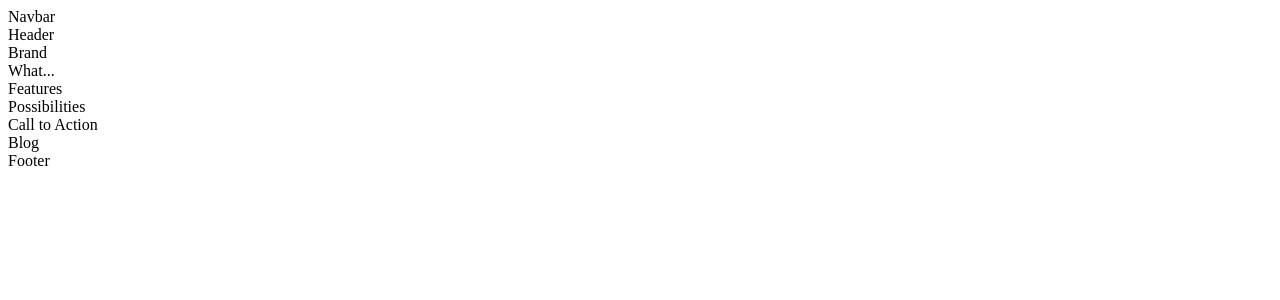
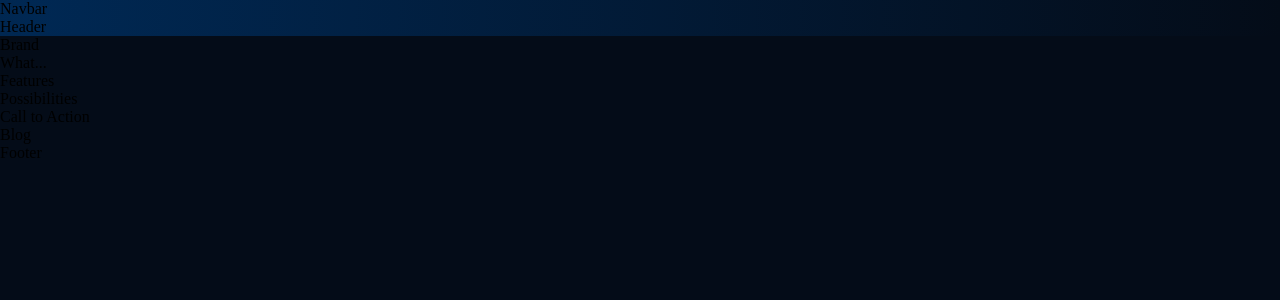
Before and after one commit to blondfro/react-responsive-ui, a React (Create React App) app: page / in a window 1280 px wide. Shown: the top 300 px of the page. Built offline with nearby package versions, Linux system fonts and the light colour scheme.

Commit message:
created basic styles for the app.  Some from AngryTools.com/gradient and animations from Animistra.com.

```diff
--- /dev/null
+++ b/src/App.css
@@ -0,0 +1,105 @@
+* {
+    box-sizing: border-box;
+    padding: 0;
+    margin: 0;
+    scroll-behavior: smooth;
+}
+
+body {
+    background: var(--color-bg);
+}
+
+a {
+    color: unset;
+    text-decoration: none;
+}
+
+.gradient__bg {
+    /* use angryTools.com/gradient*/
+
+    /* ff 3.6+ */
+    background:-moz-radial-gradient(circle at 3% 25%, rgba(0, 40, 83, 1) 0%, rgba(4, 12, 24, 1) 100%);
+
+    /* safari 5.1+,chrome 10+ */
+    background:-webkit-radial-gradient(circle at 3% 25%, rgba(0, 40, 83, 1) 0%, rgba(4, 12, 24, 1) 100%);
+
+    /* opera 11.10+ */
+    background:-o-radial-gradient(circle at 3% 25%, rgba(0, 40, 83, 1) 0%, rgba(4, 12, 24, 1) 100%);
+
+    /* ie 10+ */
+    background:-ms-radial-gradient(circle at 3% 25%, rgba(0, 40, 83, 1) 0%, rgba(4, 12, 24, 1) 100%);
+
+    /* global 92%+ browsers support */
+    background:radial-gradient(circle at 3% 25%, rgba(0, 40, 83, 1) 0%, rgba(4, 12, 24, 1) 100%);
+}
+
+.gradient__text {
+    background: var(--gradient-text);
+    background-clip: text;
+    -webkit-background-clip: text;
+    -webkit-text-fill-color: transparent;
+}
+
+.section__padding {
+    padding: 4rem 6rem;
+}
+
+.section__margin {
+    margin: 4rem 6rem;
+}
+
+/* ----------------------------------------------
+ * Generated by Animista on 2021-11-28 18:39:55
+ * Licensed under FreeBSD License.
+ * See http://animista.net/license for more info.
+ * w: http://animista.net, t: @cssanimista
+ * ---------------------------------------------- */
+
+/**
+ * ----------------------------------------
+ * animation scale-up-center
+ * ----------------------------------------
+ */
+.scale-up-center {
+    -webkit-animation: scale-up-center 0.4s cubic-bezier(0.390, 0.575, 0.565, 1.000) both;
+    animation: scale-up-center 0.4s cubic-bezier(0.390, 0.575, 0.565, 1.000) both;
+}
+
+@-webkit-keyframes scale-up-center {
+    0% {
+        -webkit-transform: scale(0.5);
+        transform: scale(0.5);
+    }
+    100% {
+        -webkit-transform: scale(1);
+        transform: scale(1);
+    }
+}
+@keyframes scale-up-center {
+    0% {
+        -webkit-transform: scale(0.5);
+        transform: scale(0.5);
+    }
+    100% {
+        -webkit-transform: scale(1);
+        transform: scale(1);
+    }
+}
+
+@media screen and (max-width: 700px){
+    .section__padding {
+        padding: 4rem;
+    }
+    .section__margin {
+        margin: 4rem;
+    }
+}
+
+@media screen and (max-width: 550px){
+    .section__padding {
+        padding: 4rem 2rem;
+    }
+    .section__margin {
+        margin: 4rem 2rem;
+    }
+}
--- a/src/App.js
+++ b/src/App.js
@@ -1,6 +1,8 @@
 import React from 'react';
 import { Header, Footer, Features, Blog, Possibility, WhatGPT3 } from "./containers";
 import { Navbar, Brand, CTA } from "./components";
+
+import "./App.css"
 
 function App() {
     return (
--- /dev/null
+++ b/src/index.css
@@ -0,0 +1,14 @@
+@import url('https://fonts.googleapis.com/css2?family=Manrope:wght@200;300;400;500;600;700;800&display=swap');
+
+:root {
+    --font-family: 'Manrope', sans-serif;
+
+    --gradient-text: linear-gradient(89.97deg, #AE67FA 1.84%, #F49867 102.67%);
+    --gradient-bar: linear-gradient(103.22deg, #AE67FA -13.86%, #F49867 99.55%);
+
+    --color-bg: #040C18;
+    --color-footer: #031B34;
+    --color-blog: #042c54;
+    --color-text: #81AFDD;
+    --color-subtext: #FF8A71;
+}
--- a/src/index.js
+++ b/src/index.js
@@ -2,6 +2,7 @@
 import ReactDOM from "react-dom";
 
 import App from "./App";
+import "./index.css";
 
 
 
```
